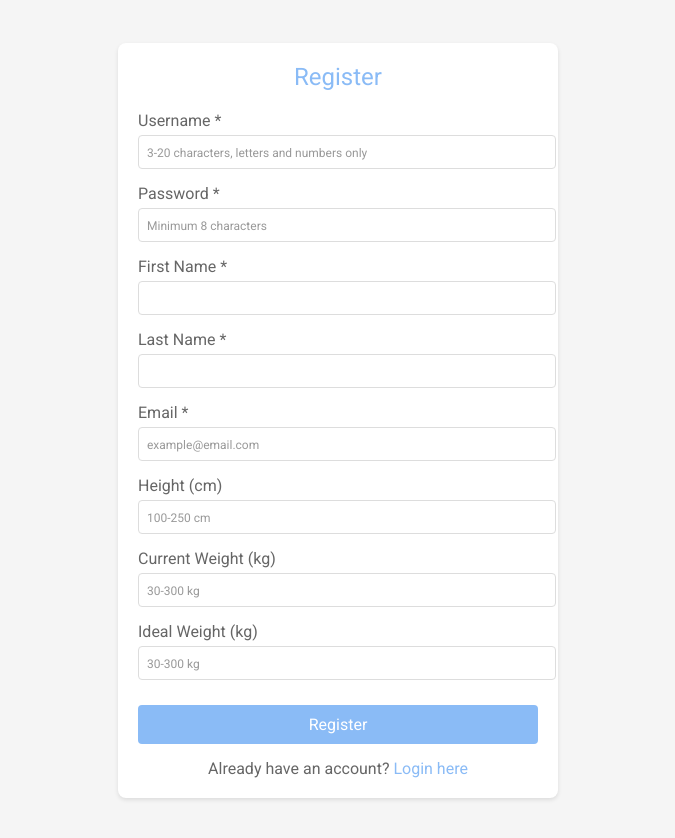
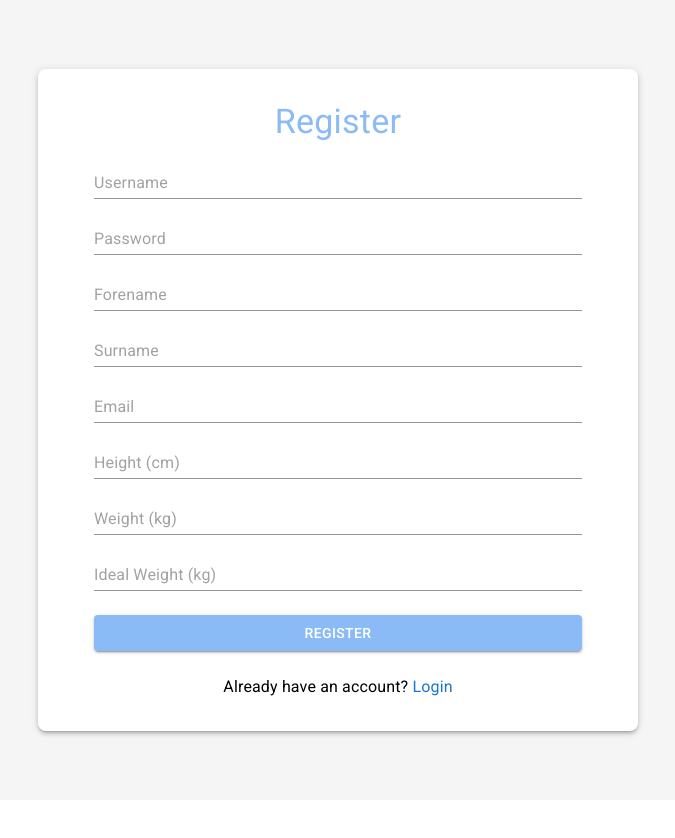
Before and after one commit to muki119/HealthAppCourseWork, a React (Vite) app in the folder Frontend/HealthApp/: page /register in a window 1280 px wide. Shown: the whole page, without its empty margins (302-977 px from the left). After the commit the page ends 800 px from the top, so only its background shows below. Built offline with nearby package versions, Linux system fonts and the light colour scheme.

Commit message:
register improvements

```diff
--- a/Frontend/HealthApp/src/Register/Register.jsx
+++ b/Frontend/HealthApp/src/Register/Register.jsx
@@ -1,25 +1,43 @@
 import React, { useState } from 'react';
 import { useNavigate } from 'react-router-dom';
 import axios from 'axios';
+import { Button, Input,Box,Typography,Container, Stack ,Link} from '@mui/material';
 import './Register.css';
+import { RegisterForm } from './registerForm';
+import { SuccessfulRegisterView } from './successfulRegisterView';
 
 function Register() {
   const navigate = useNavigate();
-  const [username, setUsername] = useState('');
-  const [password, setPassword] = useState('');
-  const [forename, setForename] = useState('');
-  const [surname, setSurname] = useState('');
-  const [email, setEmail] = useState('');
-  const [height, setHeight] = useState('');
-  const [weight, setWeight] = useState('');
-  const [idealWeight, setIdealWeight] = useState('');
+  const [userData, setUserData] = useState({
+    username: '',
+    password: '',
+    forename: '',
+    surname: '',
+    email: '',
+    date_of_birth: '',
+    height: '',
+    weight: '',
+    idealWeight: ''
+  });
+
+  const { username, password, forename, surname, email, height, weight, idealWeight } = userData;
   const [error, setError] = useState('');
   const [healthFeedback, setHealthFeedback] = useState('');
+  const [successfulRegister , setSuccessfulRegister] = useState(false);
+
+  const handleChange = (e) => {
+    const { name, value } = e.target;
+    setUserData((prevData) => ({
+      ...prevData,
+      [name]: value
+    }));
+  }
+
 
   // Valid ranges
   const VALID_RANGES = {
-    height: { min: 100, max: 250 }, // cm
-    weight: { min: 30, max: 300 }, // kg
+    height: { min: 100, max: 300 }, // cm
+    weight: { min: 30, max: 700 }, // kg
     idealWeight: { min: 30, max: 300 } // kg
   };
 
@@ -120,32 +138,13 @@ function Register() {
     }
 
     try {
-      // Check username uniqueness
-      try {
-        const checkUsername = await axios.get(`http://localhost:2556/api/v1/check-username/${username}`, {
-          withCredentials: true
-        });
 
-        if (checkUsername.data.exists) {
-          setError('Username already exists. Please choose a different username.');
-          return;
-        }
-      } catch (checkError) {
-        console.error('Error checking username:', checkError);
-        // Continue with registration even if username check fails
-        // The backend will still validate the username
-      }
-
-      const userData = {
-        username: username,
-        password: password,
-        forename: forename,
-        surname: surname,
-        email: email,
+      setUserData(prevData => ({
+        ...prevData,
         height: height ? parseFloat(height) : null,
         weight: weight ? parseFloat(weight) : null,
         idealWeight: idealWeight ? parseFloat(idealWeight) : null
-      };
+      }));
 
       // If height and weight are provided, calculate BMI and create initial goal
       if (height && weight) {
@@ -170,16 +169,17 @@ function Register() {
         withCredentials: true
       });
 
-      if (response.data) {
+      if (response?.status === 200) {
         // Show success message with BMI feedback if applicable
         if (height && weight) {
           const bmi = calculateBMI(weight, height);
           const bmiFeedback = getBMIFeedback(bmi);
           if (bmiFeedback.category !== 'healthy') {
-            setHealthFeedback(`Registration successful! We've created a weight goal for you based on your BMI. You can view it on your goals page.`);
+            setHealthFeedback(`We've created a weight goal for you based on your BMI. You can view it on your goals page.`);
           } else {
             setHealthFeedback('Registration successful!');
           }
+          setSuccessfulRegister(true);
         } else {
           setHealthFeedback('Registration successful!');
         }
@@ -199,107 +199,15 @@ function Register() {
   };
 
   return (
-    <div className="register-page">
-      <div className="register-box">
-        <h2>Register</h2>
-
-        {error && <div className="error">{error}</div>}
-        {healthFeedback && <div className="health-feedback">{healthFeedback}</div>}
-
-        <form onSubmit={handleSubmit}>
-          <div className="input-group">
-            <label>Username *</label>
-            <input
-              type="text"
-              value={username}
-              onChange={(e) => setUsername(e.target.value)}
-              required
-              placeholder="3-20 characters, letters and numbers only"
-            />
-          </div>
-
-          <div className="input-group">
-            <label>Password *</label>
-            <input
-              type="password"
-              value={password}
-              onChange={(e) => setPassword(e.target.value)}
-              required
-              placeholder="Minimum 8 characters"
-            />
-          </div>
-
-          <div className="input-group">
-            <label>First Name *</label>
-            <input
-              type="text"
-              value={forename}
-              onChange={(e) => setForename(e.target.value)}
-              required
-            />
-          </div>
-
-          <div className="input-group">
-            <label>Last Name *</label>
-            <input
-              type="text"
-              value={surname}
-              onChange={(e) => setSurname(e.target.value)}
-              required
-            />
-          </div>
-
-          <div className="input-group">
-            <label>Email *</label>
-            <input
-              type="email"
-              value={email}
-              onChange={(e) => setEmail(e.target.value)}
-              required
-              placeholder="example@email.com"
-            />
-          </div>
-
-          <div className="input-group">
-            <label>Height (cm)</label>
-            <input
-              type="number"
-              value={height}
-              onChange={(e) => setHeight(e.target.value)}
-              placeholder={`${VALID_RANGES.height.min}-${VALID_RANGES.height.max} cm`}
-            />
-          </div>
-
-          <div className="input-group">
-            <label>Current Weight (kg)</label>
-            <input
-              type="number"
-              value={weight}
-              onChange={(e) => setWeight(e.target.value)}
-              placeholder={`${VALID_RANGES.weight.min}-${VALID_RANGES.weight.max} kg`}
-            />
-          </div>
-
-          <div className="input-group">
-            <label>Ideal Weight (kg)</label>
-            <input
-              type="number"
-              value={idealWeight}
-              onChange={(e) => setIdealWeight(e.target.value)}
-              placeholder={`${VALID_RANGES.idealWeight.min}-${VALID_RANGES.idealWeight.max} kg`}
-            />
-          </div>
-
-          <button type="submit" className="submit-btn">
-            Register
-          </button>
-        </form>
-
-        <p className="login-text">
-          Already have an account? <a href="/login">Login here</a>
-        </p>
-      </div>
-    </div>
+    <>
+      <Box sx={{ display: 'flex', justifyContent: 'center', alignItems: 'center', height: '100vh', backgroundColor: '#f5f5f5' }}>
+        <Container  maxWidth={"sm"} sx={{ backgroundColor: '#fff', borderRadius: 2, boxShadow: 3 }}>
+          <Box sx={{ padding: 2 ,}}>
+            {!successfulRegister?<RegisterForm {...{VALID_RANGES,userData,handleChange,handleSubmit,error}}/>:<SuccessfulRegisterView {...{navigate,healthFeedback}}/>}
+          </Box>
+        </Container>
+      </Box>
+    </>
   );
 }
 
--- a/Frontend/HealthApp/src/Register/registerForm.jsx
+++ b/Frontend/HealthApp/src/Register/registerForm.jsx
@@ -1,49 +1,92 @@
 import React from 'react';
-import { Box, Button, Container, Stack, TextField, Typography,Input } from '@mui/material';
-export const RegisterForm= ({handleSubmit,userData,handleChange,error,datePickerMaximum,datePickerMinimum})=>{
-
-    const usernameAttributes = {
-        minLength: 3,
-        maxLength: 20,
-    }
-    const passwordAttributes = {
-        minLength: 8,
-        maxLength: 64,
-    }
-    const nameAttributes = {
-        minLength: 3,
-        maxLength: 64,
-    }
-    const heightAttributes = {
-        min: 50,
-        max: 300,
-    }
-    const weightAttributes = {
-        min: 0,
-        max: 700,
-    }
+import { Box, Button, Container, Stack, TextField, Typography,Input,Link } from '@mui/material';
+export const RegisterForm= ({handleSubmit,userData,handleChange,error,VALID_RANGES})=>{
+    const { username, password, forename, surname, email, height, weight, idealWeight } = userData;
     return (
         <>
-            <Typography variant="h4" gutterBottom sx={{ color: '#8abbf6' }}>
-                Register
-            </Typography>
-            {/* Form element */}
-            <form onSubmit={(e)=>(e.preventDefault(),handleSubmit(e))}>
-                <Stack spacing={3}> {/* Vertically stacked inputs */}
-                    <Input name = "username" type='text' placeholder='Username' value={userData.username} onChange={handleChange} required inputProps={usernameAttributes}></Input>
-                    <Input name = "password" type='password' placeholder='Password' value={userData.password} onChange={handleChange} required inputProps={passwordAttributes}></Input>
-                    <Input name = "forename" type='Text' placeholder='Forename' value={userData.forename} onChange={handleChange} required inputProps={nameAttributes}></Input>
-                    <Input name = "surname" type='Text' placeholder='Surname' value={userData.surname} onChange={handleChange} required inputProps={nameAttributes}></Input>
-                    <Input name = "date_of_birth" type='date' placeholder='Date of Birth' value={userData.date_of_birth} onChange={handleChange}  inputProps={{max:datePickerMaximum,min:datePickerMinimum}} required></Input>
-                    <Input name = "email" type='email' placeholder='Email' value={userData.email} onChange={(e)=>handleChange(e)} required></Input>
-                    <Input name = "height" type='Text' placeholder='Height' value={userData.height} onChange={handleChange} required inputProps={heightAttributes}></Input>
-                    <Input name = "weight" type='Text' placeholder='Weight' value={userData.weight} onChange={handleChange} required inputProps={weightAttributes}></Input>
-                    <Button variant="contained"type="submit" sx={{p: 1.5, bgcolor: '#8abbf6', '&:hover': {bgcolor: '#6f9ee3',},}}>
-                        Register
-                    </Button>
-                    {error && <Typography color="error">{error}</Typography>}
-                </Stack>
-
+            <form onSubmit={handleSubmit}>
+              <Stack spacing={3} sx={{ margin: 2 }}>
+                <Typography variant="h4" align="center" sx={{ color: '#8abbf6' }}>
+                  Register
+                </Typography>
+                <Input
+                  type="text"
+                  name="username"
+                  label = "Username"
+                  variant="outlined"
+                  placeholder="Username"
+                  value={username}
+                  onChange={handleChange}
+                  required
+                />
+                <Input
+                  type="password"
+                  name="password"
+                  variant="outlined"
+                  placeholder="Password"
+                  value={password}
+                  onChange={handleChange}
+                  required
+                />
+                <Input
+                  type="text"
+                  name="forename"
+                  placeholder="Forename"
+                  value={forename}
+                  onChange={handleChange}
+                  required
+                />
+                <Input
+                  type="text"
+                  name="surname"
+                  placeholder="Surname"
+                  value={surname}
+                  onChange={handleChange}
+                  required
+                />
+                <Input
+                  type="email"
+                  name="email"
+                  placeholder="Email"
+                  value={email}
+                  onChange={handleChange}
+                  required
+                />
+                <Input
+                  type="number"
+                  name="height"
+                  placeholder="Height (cm)"
+                  value={height}
+                  onChange={handleChange}
+                  inputProps={{ min: VALID_RANGES.height.min, max: VALID_RANGES.height.max }}
+                  required
+                />
+                <Input
+                  type="number"
+                  name="weight"
+                  placeholder="Weight (kg)"
+                  value={weight}
+                  onChange={handleChange}
+                  inputProps={{min: VALID_RANGES.weight.min,max: VALID_RANGES.weight.max}}
+                  required
+                />
+                <Input
+                  type="number"
+                  name="idealWeight"
+                  placeholder="Ideal Weight (kg)"
+                  value={idealWeight}
+                  onChange={handleChange}
+                  inputProps={{ min: VALID_RANGES.idealWeight.min, max: VALID_RANGES.idealWeight.max }}
+                  required
+                />
+                {error && <Typography color="error">{error}</Typography>}
+                <Button type="submit" variant="contained" sx={{ bgcolor: '#8abbf6', '&:hover': { bgcolor: '#6f9ee3' } }}>
+                  Register
+                </Button>
+                <Typography align="center">
+                  Already have an account? <Link style={{textDecoration:"none"}} href="/login">Login</Link>
+                </Typography>
+              </Stack>
             </form>
 
         </>
```
Also changed, not shown: Frontend/HealthApp/src/Register/successfulRegisterView.jsx (+8 -12 lines).
